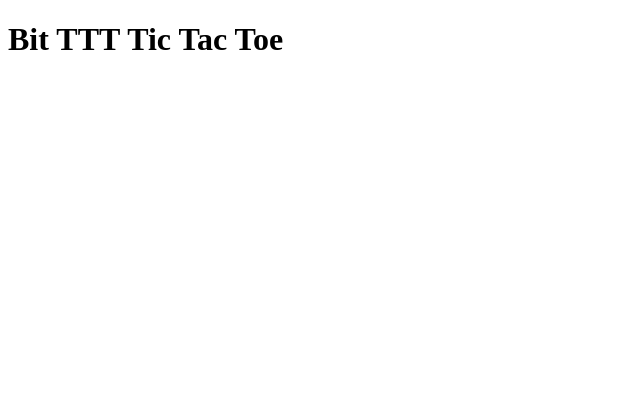
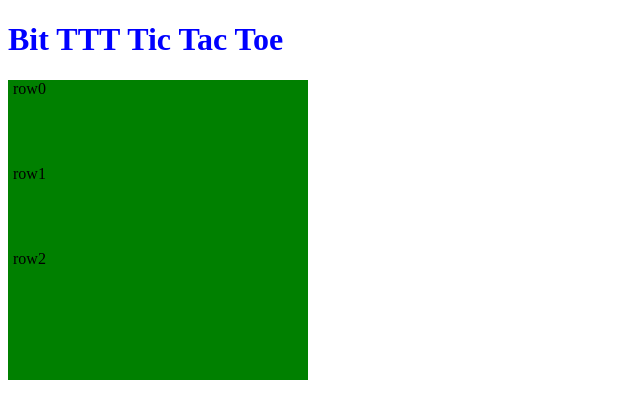
Before and after one commit to Kongfujonstew/TicTacToe, a plain HTML site: page index.html in a window 1280 px wide. Shown: the whole page, without its empty margins (0-640 px from the left). Drawn offline with Linux system fonts and the light colour scheme.

Commit message:
interface complete

```diff
--- a/index.html
+++ b/index.html
@@ -12,9 +12,9 @@
     <h1>Bit TTT Tic Tac Toe</h1>
 
     <div id="board">
-      <div id="0" class="flexcontainer"></div>
-      <div id="1" class="flexcontainer"></div>
-      <div id="2" class="flexcontainer"></div>
+      <div id="0" class="row">row0</div>
+      <div id="1" class="row">row1</div>
+      <div id="2" class="row">row2</div>
     </div>
 
   </body>
--- a/js.js
+++ b/js.js
@@ -5,6 +5,8 @@ var board = [
   [0,0,0],
   [0,0,0],
 ]
+
+var currentPlayer = 'blue';
 
 var pieces = {
   0: 'white',
@@ -20,8 +22,9 @@ var renderBoard = (board) => {
   board.forEach(function(row, index) {
     row.forEach(function(pieceValue) {
       var newPiece = document.createElement('div');
-      newPiece.className = pieceValue;
-      document.getElementById(index).append(newPiece)
+      newPiece.className = pieces[pieceValue];
+      var row = document.getElementById(index);
+      row.appendChild(newPiece)
     })
   })
 }
--- a/styles.css
+++ b/styles.css
@@ -1,22 +1,30 @@
-.board {
-  background-color: grey;
+h1 {
+  color: blue;
 }
 
-.flexcontainer {
-   display: -webkit-flex;
-   display: flex;
-   -webkit-flex-direction: row;
-   flex-direction: row;
+#board {
+  background-color: green;
+  height: 300px;
+  width: 300px;
 }
 
+.row {
+  height: 80px;
+  margin: 5px;
+}
 .white {
-  background-color: white;
+  background-color: grey;
+  height: 80px;
+  width: 80px;
+  padding: 5px;
 }
 
 .blue {
   background-color: blue;
+  margin: 5;
 }
 
 .red {
   background-color: red;
+  margin: 5;
 }
```
